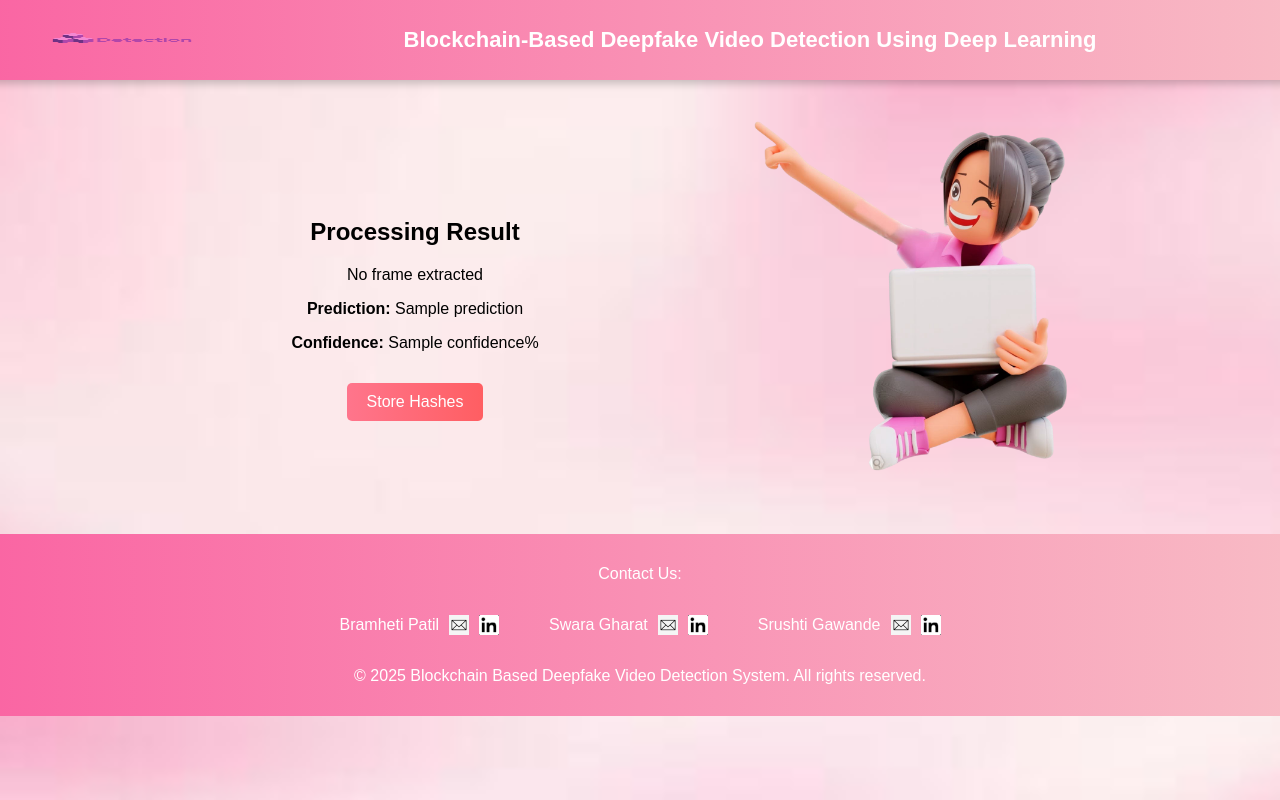
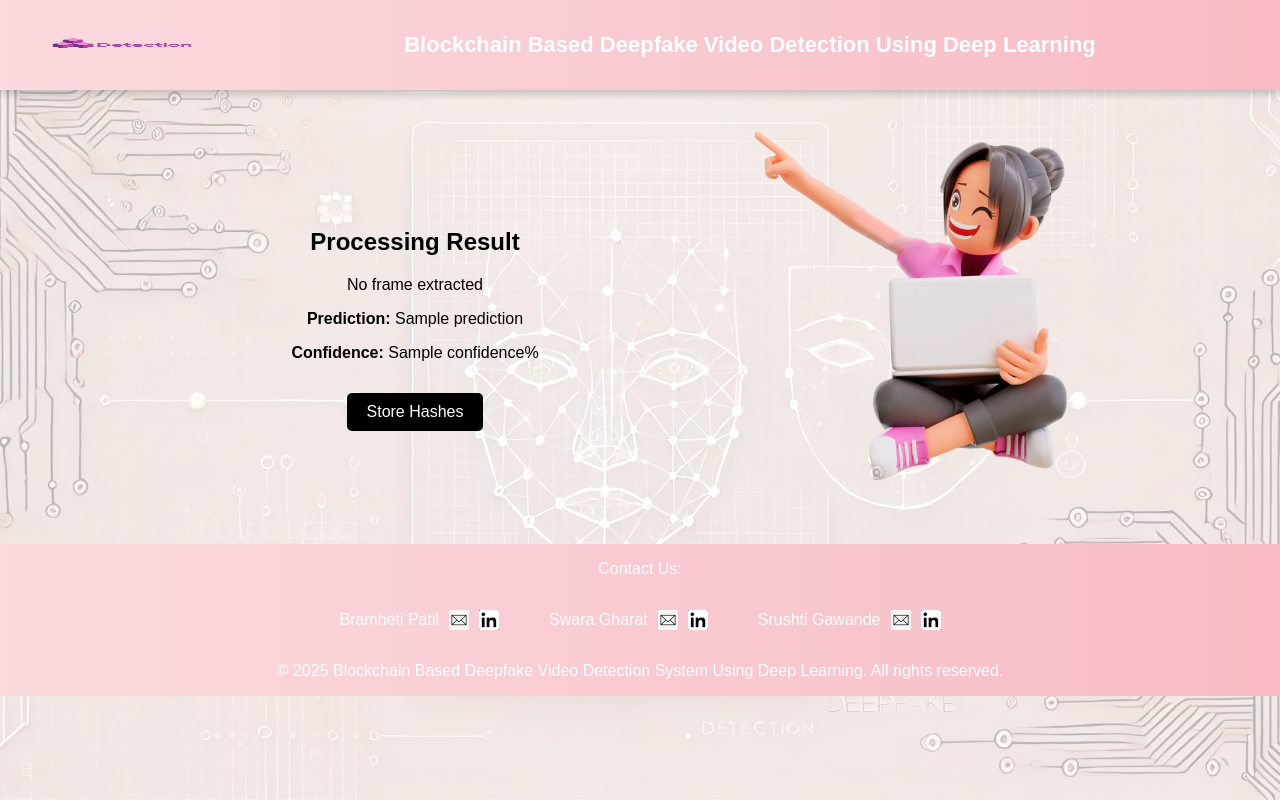
Before and after one commit to swara-gharat/deepfake_integrated_ui, a Flask app: template templates/result.html in a window 1280 px wide. Run offline with Flask 3, Linux system fonts and the light colour scheme; the template is opened without the code that fills it: most values are stand-ins (such as "Sample title", 1, 10 or a date in 2020); some libraries are stand-ins or nearby versions.

Commit message:
Update result.html

```diff
--- a/templates/result.html
+++ b/templates/result.html
@@ -16,17 +16,28 @@
          display: flex;
          flex-direction: column;
          align-items: center;
-         background: url('{{ url_for('static', filename='bg1.jpg') }}') no-repeat center center fixed;
+         background: url('{{ url_for('static', filename='bg.webp') }}') no-repeat center center fixed;
          background-size: cover;
          margin: 0;
          min-height: 100vh;
      }
 
+     body::before {
+    content: "";
+    position: absolute;
+    top: 0;
+    left: 0;
+    width: 100%;
+    height: 100%;
+    background: rgba(255, 255, 255, 0.7); /* Adjust opacity (0 = fully transparent, 1 = fully visible) */
+    z-index: -1;
+}
+
      .header {
          width: 100%;
-         background: linear-gradient(to right, #fa65a3, #f8bbc5);
+         background: linear-gradient(to right, #fadadd, #f8bbc5);
          color: white;
-         padding: 15px 20px;
+         padding: 20px 0px;
          display: flex;
          align-items: center;
          justify-content: space-between;
@@ -69,7 +80,7 @@
 }
 
      #store-hash-button {
-         background: linear-gradient(to right, #ff758c, #ff5e62);
+        background-color: #000000;
          color: white;
          padding: 10px 20px;
          border-radius: 5px;
@@ -80,8 +91,8 @@
          margin-top: 15px;
      }
 
-     .store-hash-button:hover {
-         background: linear-gradient(to right, #ff5e62, #ff92c2);
+     #store-hash-button:hover {
+        background-color: #f8bbc5;
      }
 
      .girl-image {
@@ -93,9 +104,9 @@
 
      .footer {
          width: 100%;
-         background: linear-gradient(to right, #fa65a3, #f8bbc5);
+         background: linear-gradient(to right, #fadadd, #f8bbc5);
          color: white;
-         padding: 15px;
+         /* padding: 15px; */
          text-align: center;
          position: relative;
          top: -70px;
@@ -153,7 +164,7 @@
 <body>
     <div class="header">
         <img src="{{ url_for('static', filename='logo.png') }}" alt="Logo" class="logo">
-        <h1>Blockchain-Based Deepfake Video Detection Using Deep Learning</h1>
+        <h1>Blockchain Based Deepfake Video Detection Using Deep Learning</h1>
     </div>
 
     <div class="main-container">
@@ -214,7 +225,7 @@
                 </p>
             </div>
         </div>
-        <p class="copyright">© 2025 Blockchain Based Deepfake Video Detection System. All rights reserved.</p>
+        <p class="copyright">© 2025 Blockchain Based Deepfake Video Detection System Using Deep Learning. All rights reserved.</p>
     </div>
     <script>
         const CONTRACT_ADDRESS = '0x36432932F287A29B8E9178dB29F91290329B25a9';
```
